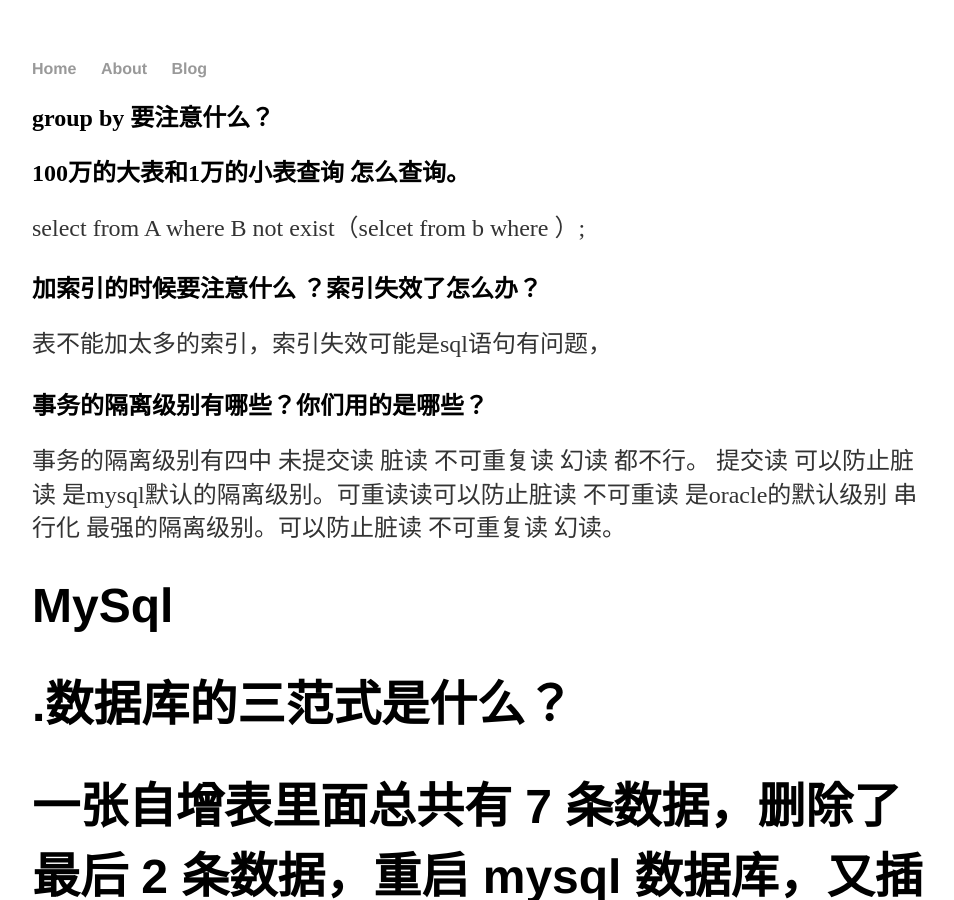
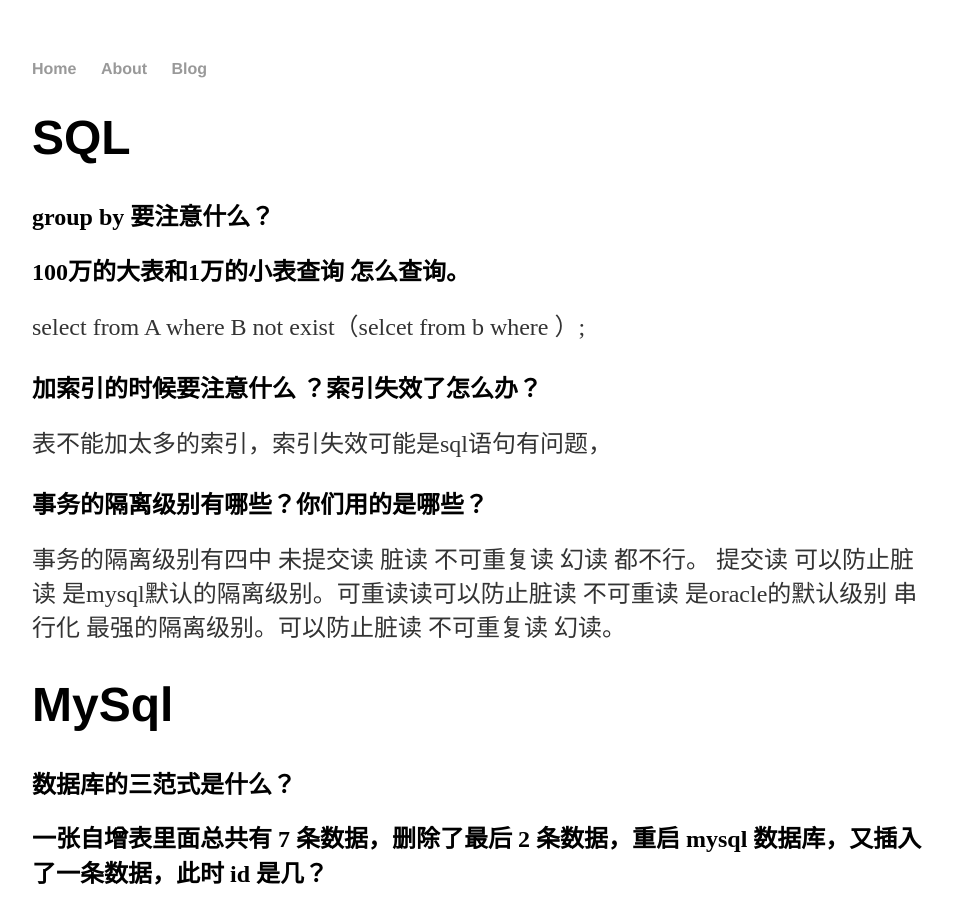
Before and after one commit to studykid/studykid.github.io, a Jekyll site: the page built from _posts/2020-03-16-数据库sql.md, in a window 1280 px wide and 900 px high. Shown: the whole window, without its empty margins (160-1114 px from the left). Built offline with Jekyll 4.4.1, drawn with Linux system fonts in a browser that asks for light colours; our own code applies the rules of GitHub Pages for plain Markdown files.

Commit message:
Update 2020-03-16-数据库sql.md

```diff
--- a/_posts/2020-03-16-数据库sql.md
+++ b/_posts/2020-03-16-数据库sql.md
@@ -1,5 +1,4 @@
-
-
+# SQL
 ## group by 要注意什么？
 ## 100万的大表和1万的小表查询 怎么查询。
 select from A where B not exist（selcet from b where ）;
@@ -12,18 +11,18 @@
 串行化 最强的隔离级别。可以防止脏读 不可重复读 幻读。
 
 # MySql
-# .数据库的三范式是什么？
-# 一张自增表里面总共有 7 条数据，删除了最后 2 条数据，重启 mysql 数据库，又插入了一条数据，此时 id 是几？
-# 如何获取当前数据库版本？
-# 说一下 ACID 是什么？
-# char 和 varchar 的区别是什么？
-# float 和 double 的区别是什么？
-# mysql 的内连接、左连接、右连接有什么区别？
-# mysql 索引是怎么实现的？
-# 怎么验证 mysql 的索引是否满足需求？
-# 说一下数据库的事务隔离？
-# 说一下 mysql 常用的引擎？
-# 说一下 mysql 的行锁和表锁？
-# 说一下乐观锁和悲观锁？
-# mysql 问题排查都有哪些手段？
-# 如何做 mysql 的性能优化？
+##  数据库的三范式是什么？
+##  一张自增表里面总共有 7 条数据，删除了最后 2 条数据，重启 mysql 数据库，又插入了一条数据，此时 id 是几？
+##  如何获取当前数据库版本？
+##  说一下 ACID 是什么？
+##  char 和 varchar 的区别是什么？
+##  float 和 double 的区别是什么？
+##  mysql 的内连接、左连接、右连接有什么区别？
+##  mysql 索引是怎么实现的？
+##  怎么验证 mysql 的索引是否满足需求？
+##  说一下数据库的事务隔离？
+##  说一下 mysql 常用的引擎？
+##  说一下 mysql 的行锁和表锁？
+##  说一下乐观锁和悲观锁？
+##  mysql 问题排查都有哪些手段？
+##  如何做 mysql 的性能优化？
```
